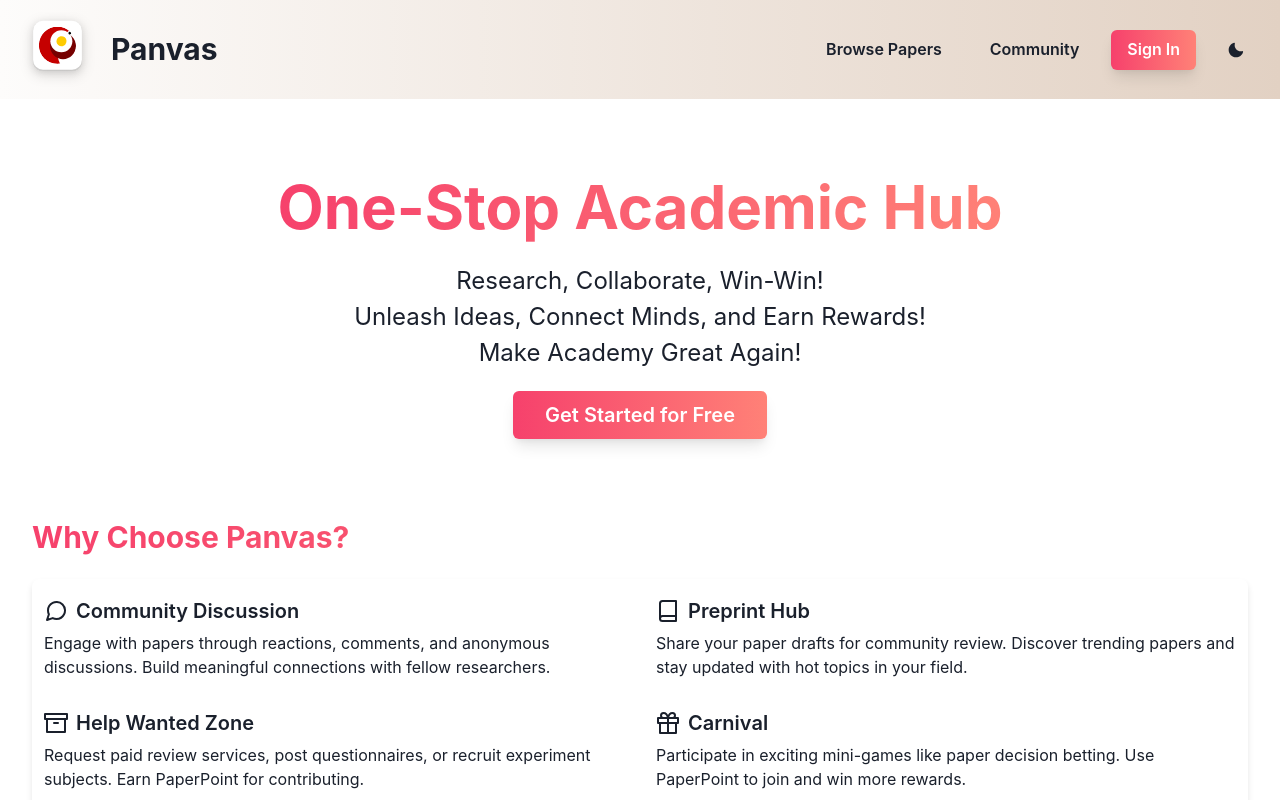
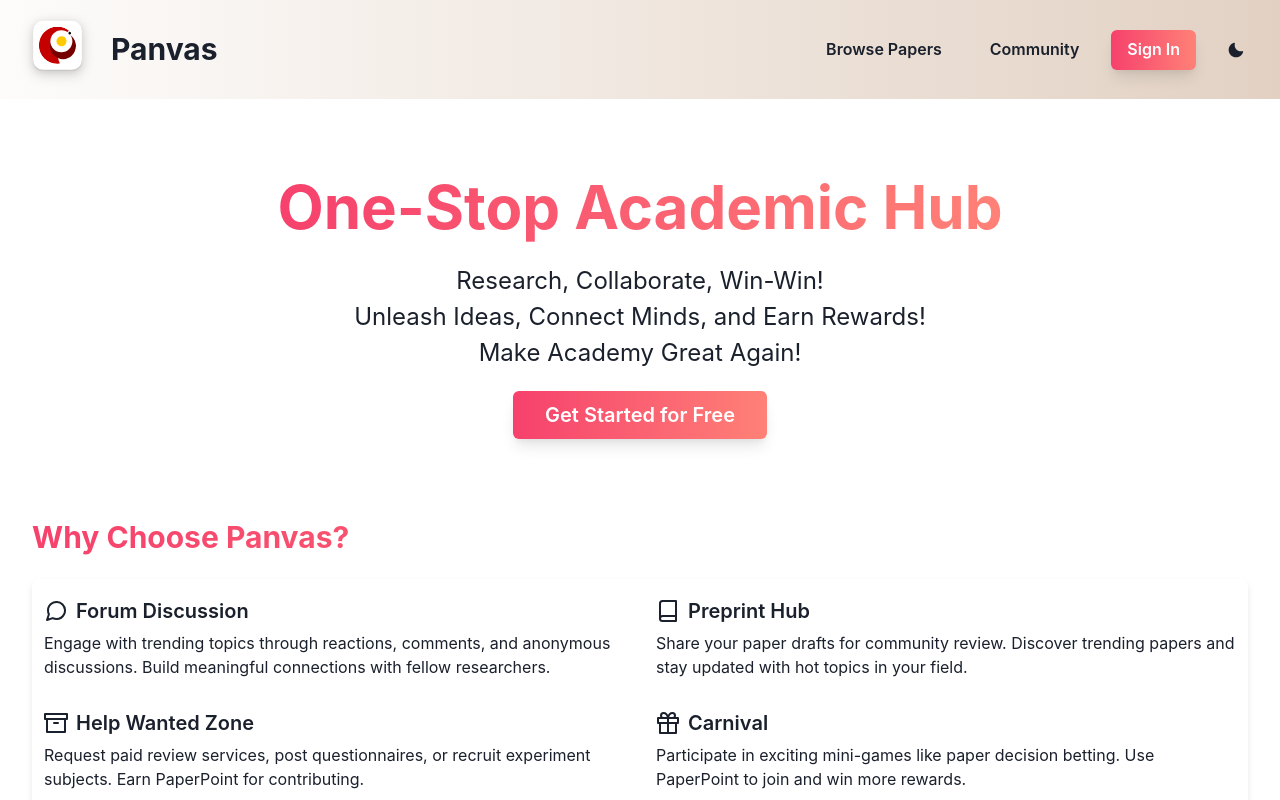
Before and after one commit to tigerlcl/panvas-ui, a React (Create React App) app: page / in a window 1280 px wide. Shown: the top 800 px of the page. Built offline with nearby package versions, Linux system fonts and the light colour scheme.

Commit message:
minor update

```diff
--- a/src/pages/Home.js
+++ b/src/pages/Home.js
@@ -32,8 +32,8 @@
 const features = [
   {
     icon: FiMessageCircle,
-    title: 'Community Discussion',
-    description: 'Engage with papers through reactions, comments, and anonymous discussions. Build meaningful connections with fellow researchers.',
+    title: 'Forum Discussion',
+    description: 'Engage with trending topics through reactions, comments, and anonymous discussions. Build meaningful connections with fellow researchers.',
   },
   {
     icon: FiBook,
```
